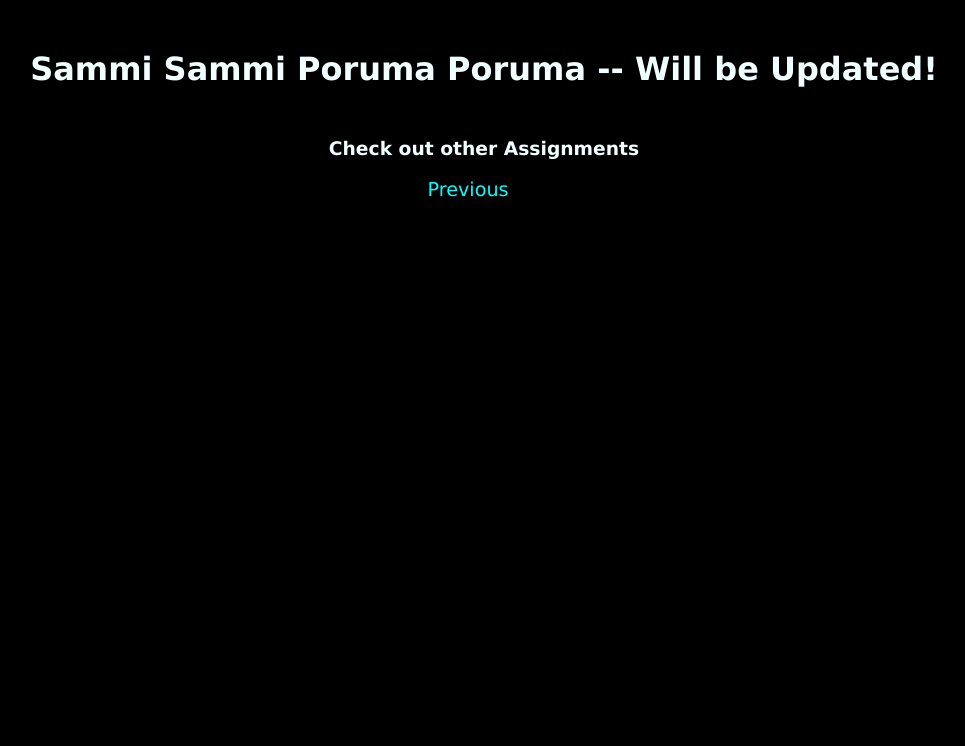
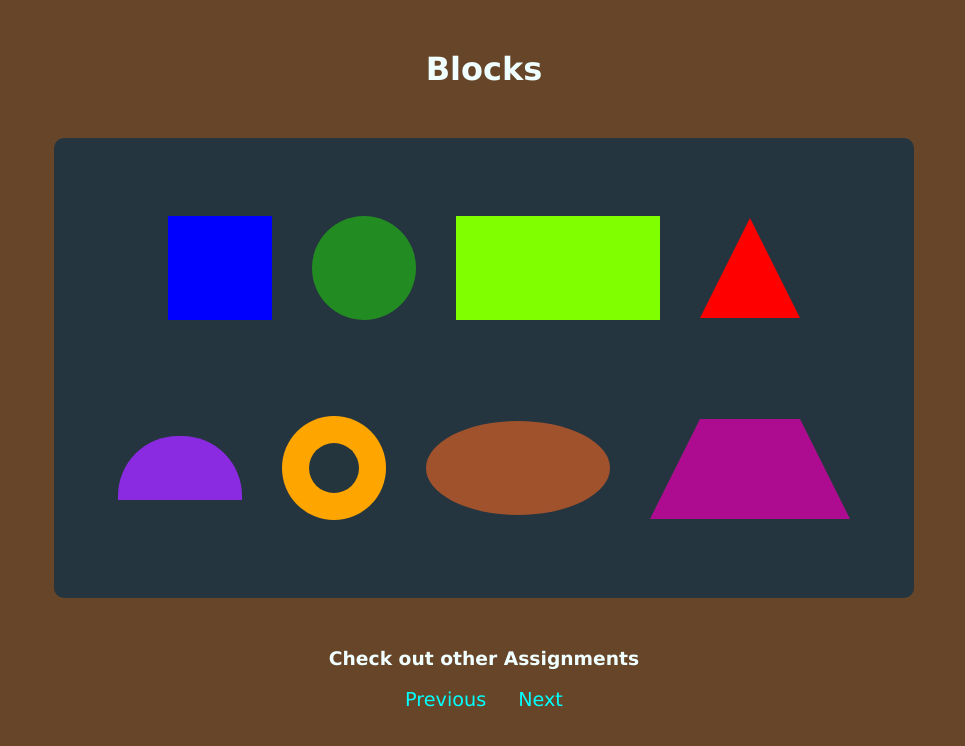
Before and after one commit to Navaneetha-Krishnan-S/besant_frontend_assignments, a plain HTML site: page assignment3.html in a window 1280 px wide. Shown: the whole page, without its empty margins (156-1121 px from the left). Drawn offline with Linux system fonts and the light colour scheme.

Commit message:
Add files via upload

```diff
--- a/assignment3.html
+++ b/assignment3.html
@@ -5,27 +5,125 @@
     <meta name="viewport" content="width=device-width, initial-scale=1.0">
     <title>Assignment-3</title>
     <style>
+        body{
+            padding: 0;
+            margin: 0;
+            background-color:rgb(103, 69, 40);
+        }
         h1,h3{
 
             text-align: center;
             margin-top: 50px;
             color: azure;
             font-family: Verdana;
+            }
 
-}
-        body{
-            background-color: black;
+
+        .container{
+            width: 800px;
+            height: 400px;
+            background-color: rgba(6, 46, 74, 0.682);
+            margin: 50px auto;
+            border-radius: 10px;
+            padding: 30px;
+            display: flex;
+            flex-wrap: wrap;
+            justify-content: center;
+            align-items: center;
+
+        }
+        .blocks{
+            font-family: Verdana;
+            margin: 5px 20px;
+            color: transparent;
+            border: 2px solid transparent;
+            display: flex;
+            align-items: center;
+            justify-content: center;
+
+
+        }
+        .square{
+            height: 100px;
+            width: 100px;
+            background-color: blue;
+
+        }
+        .circle{
+            border-radius: 100%;
+            height: 100px;
+            width: 100px;
+            background-color: forestgreen;
+        }
+        .rectangle{
+            height: 100px;
+            width: 200px;
+            background-color: chartreuse;
+        }
+        .triangle{
+            height: 0px;
+            width: 0px;
+            text-align: right;
+            border-left: 50px solid transparent;
+            border-right: 50px solid transparent;
+            border-bottom: 100px solid red;
+            border-top: none;
+        }
+        .trapeze{
+            height: 0px;
+            width: 100px;
+            border-left: 50px solid transparent;
+            border-right: 50px solid transparent;
+            border-bottom: 100px solid rgb(174, 12, 144);
+
+        }
+        .semiCircle{
+           height: 60px;
+           width: 120px;
+           border-start-start-radius: 60px;
+           border-start-end-radius: 60px;
+           background-color: blueviolet;
+        }
+        .oval{
+            height: 90px;
+            width: 180px;
+            border-radius: 100%;
+            background-color: sienna;
+        }
+        .ring{
+            height: 100px;
+            width: 100px;
+            border-radius: 100%;
+            background-color: orange;
+        }
+        .innerRing{
+            background-color: rgb(36, 53, 62);
+            height: 50px;
+            width: 50px;
+            border-radius: 100%;
         }
     </style>
 
 </head>
 <body>
-    <h1>Sammi Sammi Poruma Poruma -- Will be Updated!</h1>
+    <h1>Blocks</h1>
+
+    <div class="container">
+
+        <div class="blocks square">Square</div>
+        <div class="blocks circle" >Circle</div>
+        <div class="blocks rectangle">Rectangle</div>
+        <div class="blocks triangle"></div>
+        <div class="blocks semiCircle">Semi Circle</div>
+        <div class="blocks ring"><div class="innerRing"></div></div>
+        <div class="blocks oval">Oval</div>
+        <div class="blocks trapeze"></div>
+    </div>
     <h3>Check out other Assignments</h3>
 
     <div style="display: flex; justify-content: center; margin-bottom: 1rem; ">
         <a href="assignment2.html" style="color: aqua; font-family: verdana; text-decoration: none; font-size: 1.2rem;  padding-right: 2rem;">Previous</a>
-        <!-- <a href="assignment1.html" style="color: aqua; font-family: verdana; text-decoration: none; font-size: 1.2rem;  ">Next</a> -->
+        <a href="assignment4.html" style="color: aqua; font-family: verdana; text-decoration: none; font-size: 1.2rem;  ">Next</a>
         </div>
 </body>
 
```
Also changed, not shown: assignment4.html (added, +81 -0 lines).
